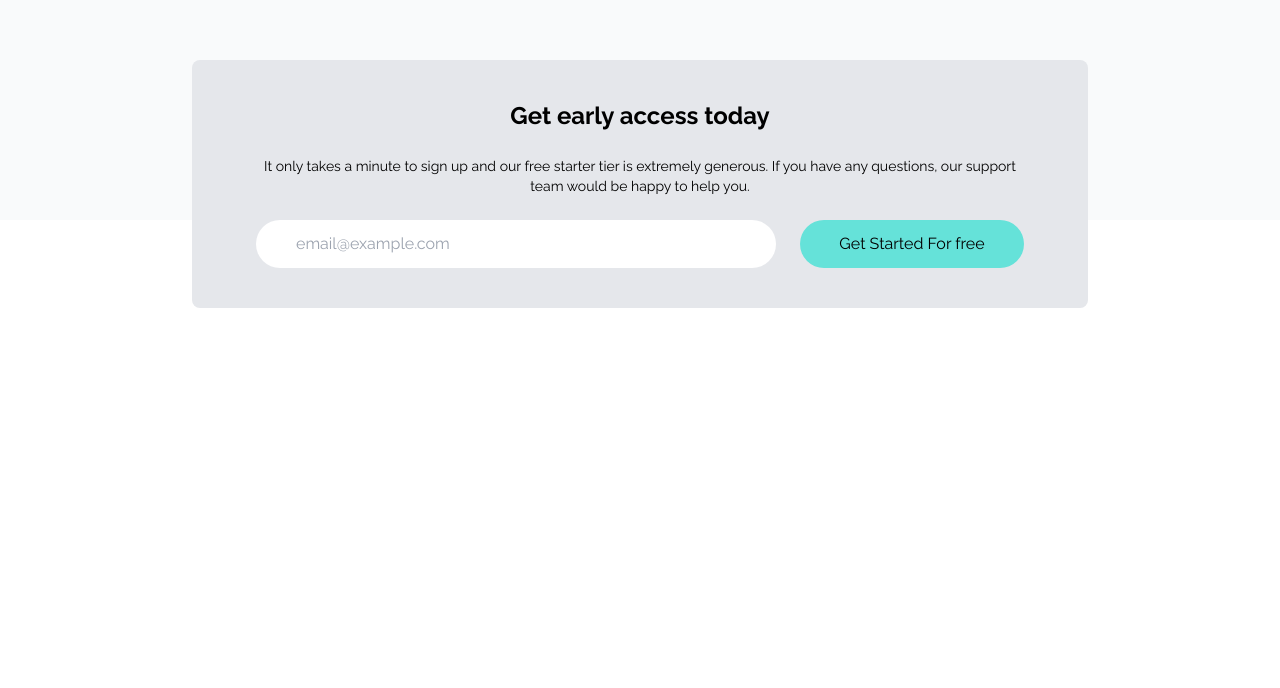
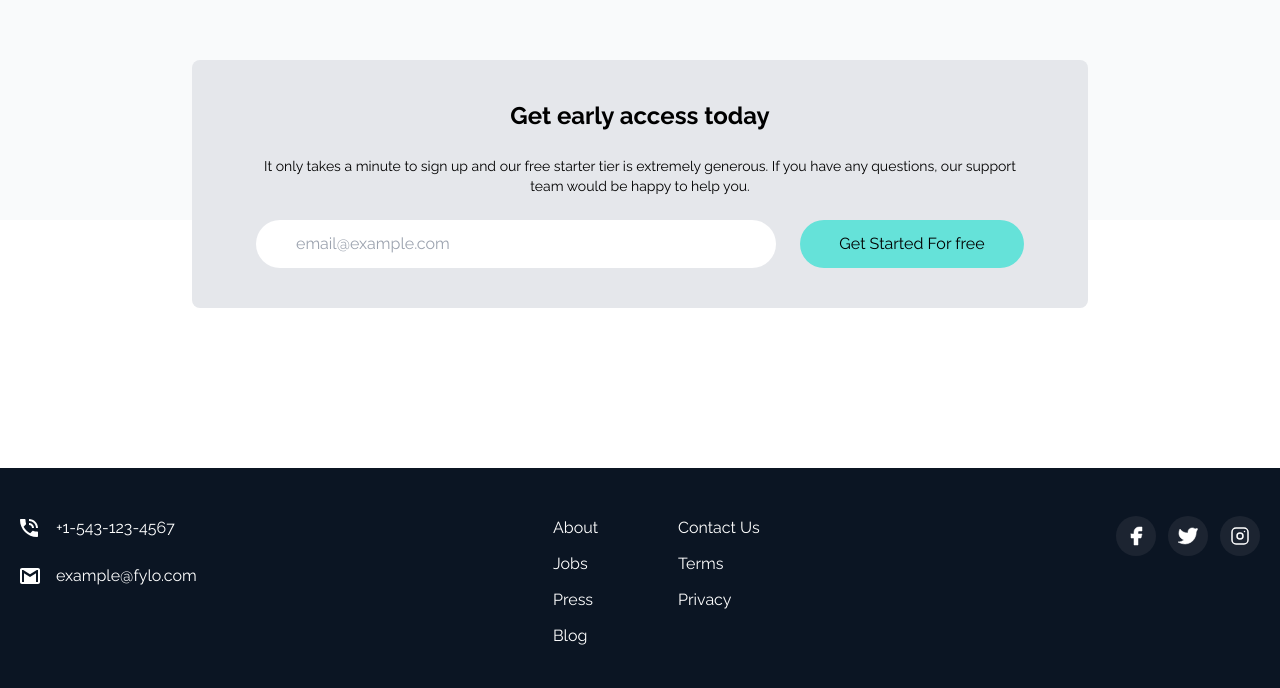
Before and after one commit to Abdul-Malik28/Fylo, a website: page index.html in a window 1280 px wide. Shown: the part 3252-3940 px from the top of the page. Before the commit the page ends 3720 px from the top, so only its background shows below. Drawn offline with Linux system fonts and the light colour scheme.

Commit message:
added footer and finalized

```diff
--- a/index.html
+++ b/index.html
@@ -1,5 +1,5 @@
 <!DOCTYPE html>
-<html lang="en">
+<html lang="en" class="scroll-smooth">
 
 <head>
     <meta charset="UTF-8">
@@ -341,6 +341,90 @@
 
     </section>
 
+    <!-- footer -->
+    <footer class="bg-darkBlue2 text-white">
+
+        <div class="container mx-auto pt-12 px-5 pb-10">
+
+            <!-- flex container for all items -->
+            <div class="flex flex-col justify-between space-y-24 md:flex-row md:space-y-0">
+
+                <!-- email and phone -->
+                <div class="mt-10 space-y-6">
+
+                    <div class="flex items-center space-x-3 md:-mt-10">
+
+                        <div class="w-6">
+                            <img src="images/icon-phone.svg" alt="" class="scale-10">
+                        </div>
+
+                        <div> +1-543-123-4567</div>
+
+                    </div>
+
+                    <div class="flex items-center space-x-3">
+
+                        <div class="w-6">
+                            <img src="images/icon-email.svg" alt="" class="scale-10">
+                        </div>
+
+                        <div>example@fylo.com</div>
+
+                    </div>
+
+                </div>
+
+                <!-- menus -->
+                <div class="flex flex-col space-y-10 text-xl md:text-base md:flex-row md:space-x-20 md:space-y-0">
+
+                    <div class="flex flex-col space-y-3">
+
+                        <a href="#">About</a>
+                        <a href="#">Jobs</a>
+                        <a href="#">Press</a>
+                        <a href="#">Blog</a>
+
+                    </div>
+
+                    <div class="flex flex-col space-y-3">
+
+                        <a href="#">Contact Us</a>
+                        <a href="#">Terms</a>
+                        <a href="#">Privacy</a>
+
+                    </div>
+
+                </div>
+
+                <!-- social -->
+                 <div class="flex justify-center pb-10 space-x-3">
+
+                    <div>
+                        <a href="#">
+                            <img src="images/facebook.svg" alt="" class="p-2 bg-darkBlue rounded-full ficon">
+                        </a>
+                    </div>
+
+                    <div>
+                        <a href="#">
+                            <img src="images/twitter.svg" alt="" class="p-2 bg-darkBlue rounded-full ficon">
+                        </a>
+                    </div>
+
+                    <div>
+                        <a href="#">
+                            <img src="images/instagram.svg" alt="" class="p-2 bg-darkBlue rounded-full ficon">
+                        </a>
+                    </div>
+
+                 </div>
+
+            </div>
+
+        </div>
+
+    </footer>
+
 </body>
 
 </html>
--- a/input.css
+++ b/input.css
@@ -1,3 +1,7 @@
 @tailwind base;
 @tailwind components;
 @tailwind utilities;
+
+.ficon:hover {
+    filter: invert(80%) sepia(37%) saturate(7048%) hue-rotate(132deg) brightness(105%) contrast(104%);
+}
```
Also changed, not shown: css/style.css.
